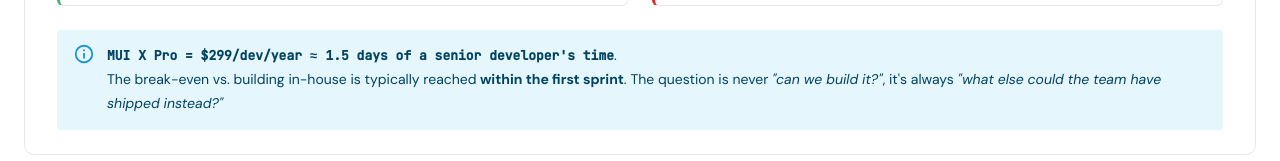
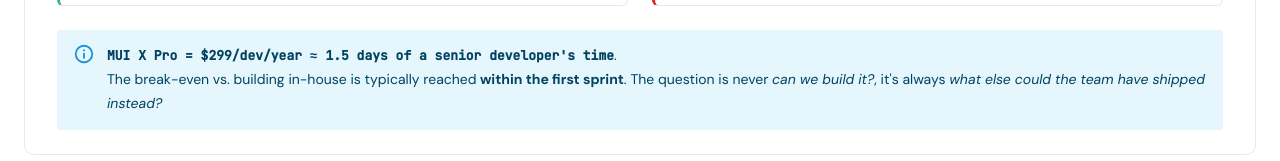
Before and after one commit to LaureBrosseau/react-ui-components-comparison, a React (Vite) app: page /react-ui-components-comparison/positioning in a window 1280 px wide. Shown: the part 1819-1980 px from the top of the page. Built offline with nearby package versions, Linux system fonts and the light colour scheme; what ag-grid-community would draw is missing.

Commit message:
small changes

```diff
--- a/src/pages/PositioningMessaging.jsx
+++ b/src/pages/PositioningMessaging.jsx
@@ -309,8 +309,8 @@
               </strong>. <br /> The break-even vs. building in-house is typically reached
               <strong> within the first sprint</strong>.
                 {' '}The question is never{' '}
-              <em>"can we build it?"</em>, it's always{' '}
-              <em>"what else could the team have shipped instead?"</em>
+              <em>can we build it?</em>, it's always{' '}
+              <em>what else could the team have shipped instead?</em>
             </Alert>
           </CardContent>
         </Card>
```
